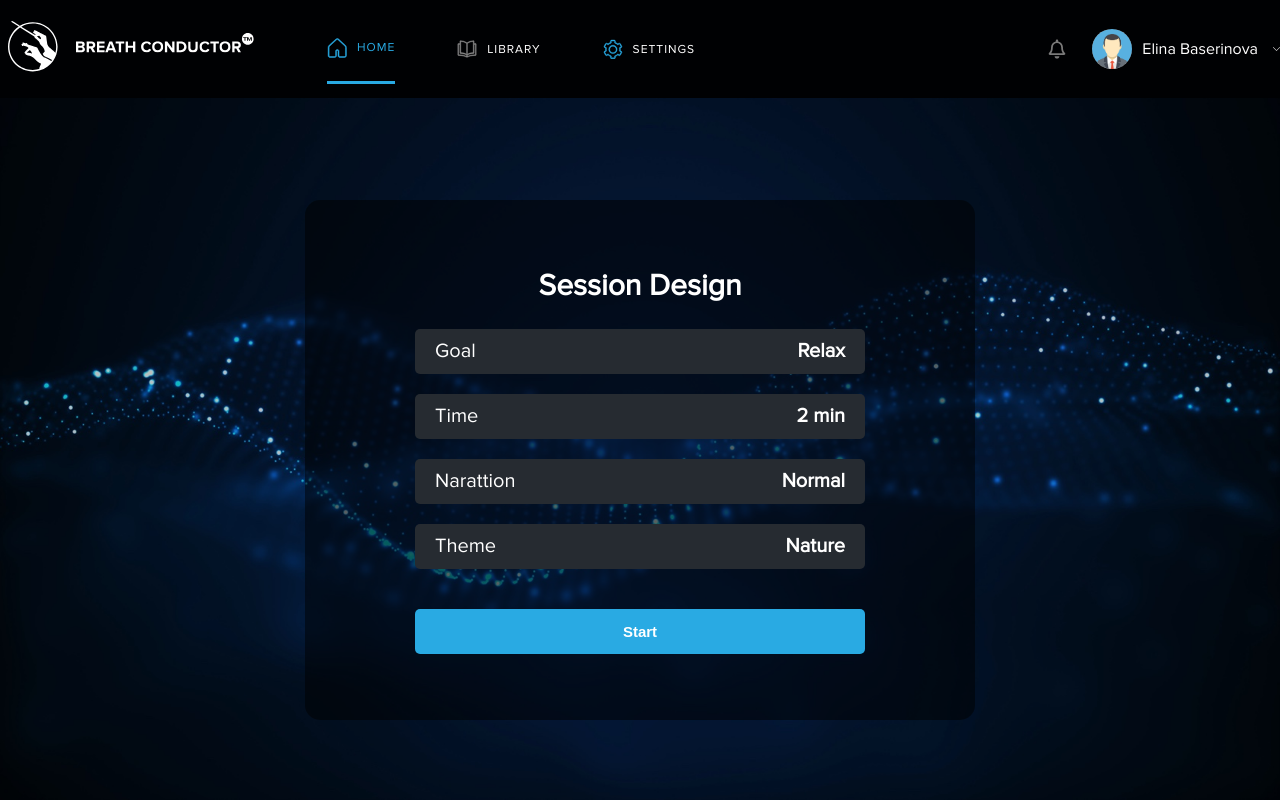
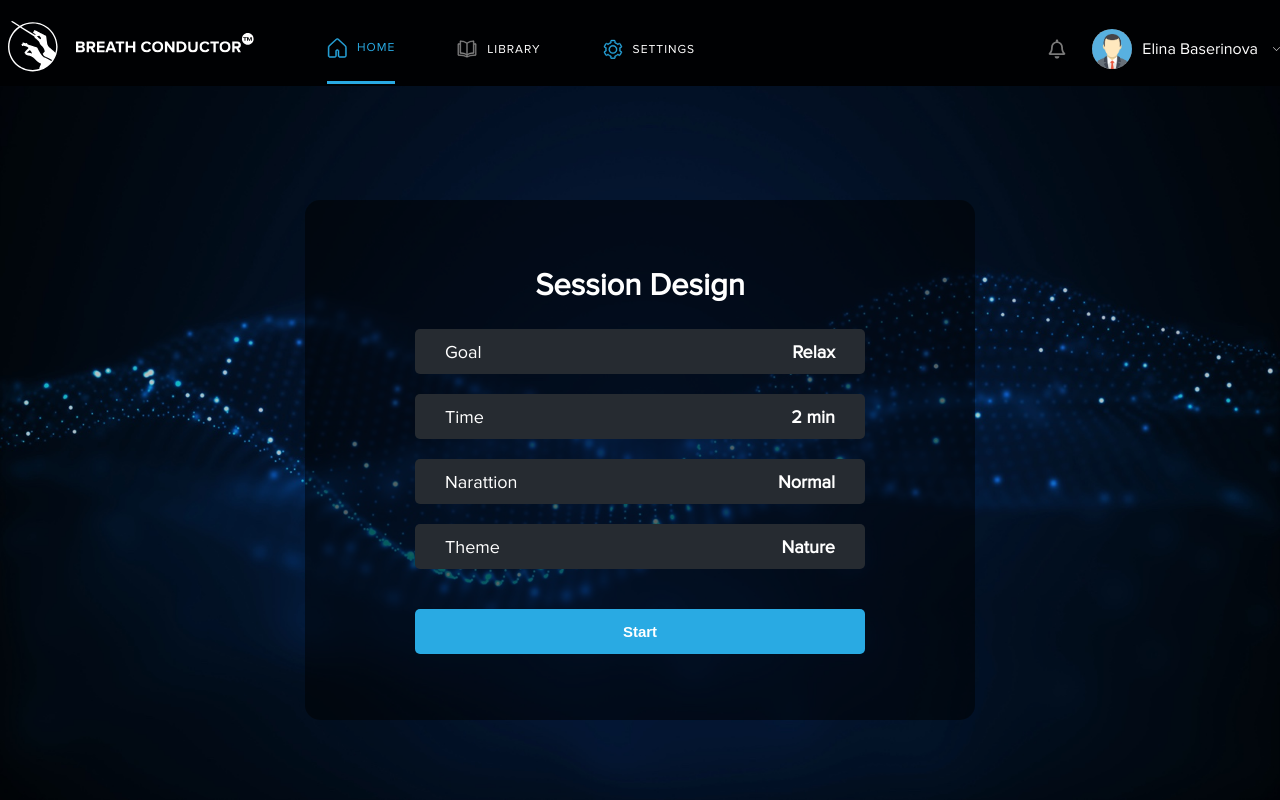
Before and after one commit to DevShahidul/breath-conductor, a React (Create React App) app: page /home in a window 1280 px wide. Built offline with nearby package versions, Linux system fonts and the light colour scheme; sample sign-in values are in the browser's storage.

Commit message:
Fixed header height issue

```diff
--- a/src/Assets/CSS/style.css
+++ b/src/Assets/CSS/style.css
@@ -185,12 +185,12 @@ input:focus {
     background: #262b31;
     overflow: hidden;
     height: 45px;
-    padding: 5px 20px;
+    padding: 5px 30px;
     align-items: center;
 }
 .task-list p{
     color: #fff;
-    font-size: 20px;
+    font-size: 18px;
 }
 
 .social-login {
@@ -263,7 +263,7 @@ input:focus {
 
 /* Home page styles */
 .session-title {
-    font-size: 30px;
+    font-size: 31px;
     color: #fff;
     font-weight: 600;
     margin-bottom: 25px;
@@ -687,7 +687,7 @@ li.sc-dlnjPT.bqnhDN.nav-item .active, li.sc-dlnjPT.bqnhDN.nav-item.active {
     left: 0;
     width: 100%;
     z-index: 999;
-    padding: 14px 0;
+    padding: 14px 0 2px;
 }
 .nav-containerTwo {
     max-width: 1570px;
```
Also changed, not shown: 1 other file (tests, documents, lock files or other folders).
